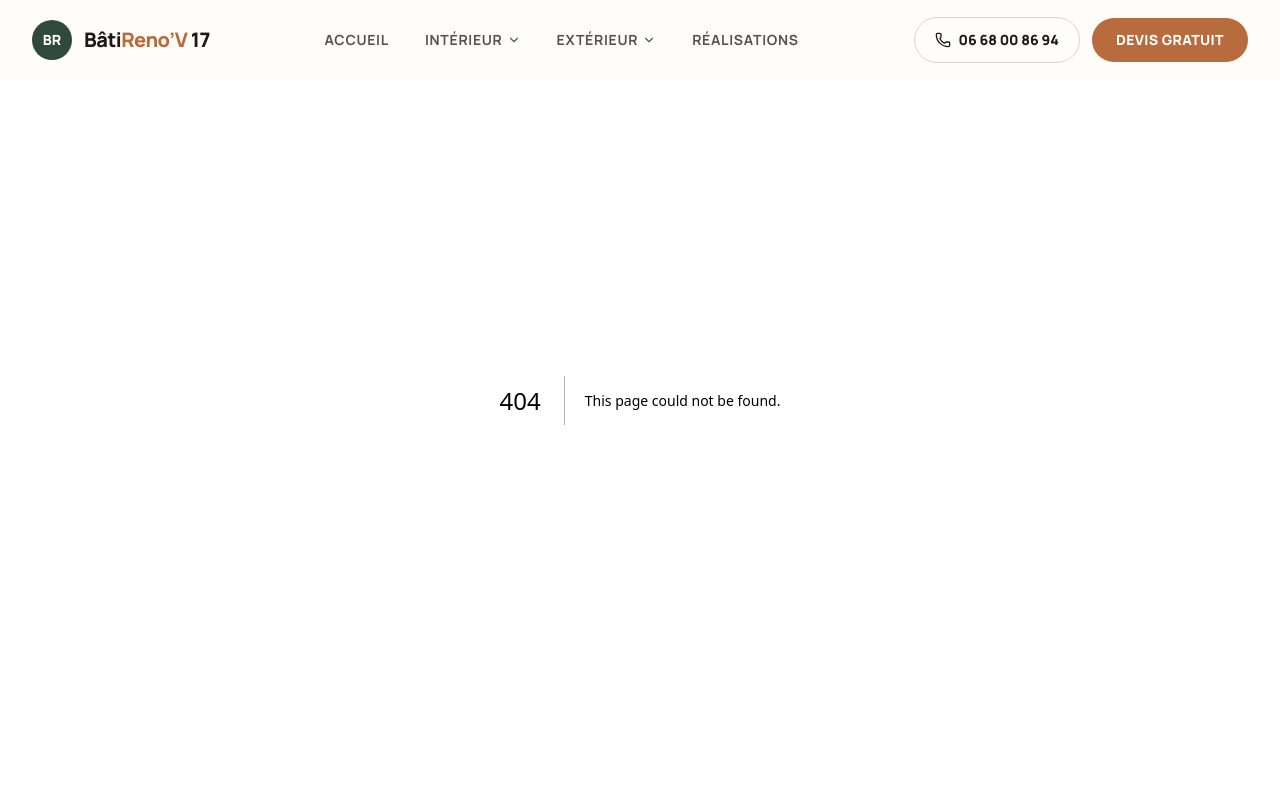
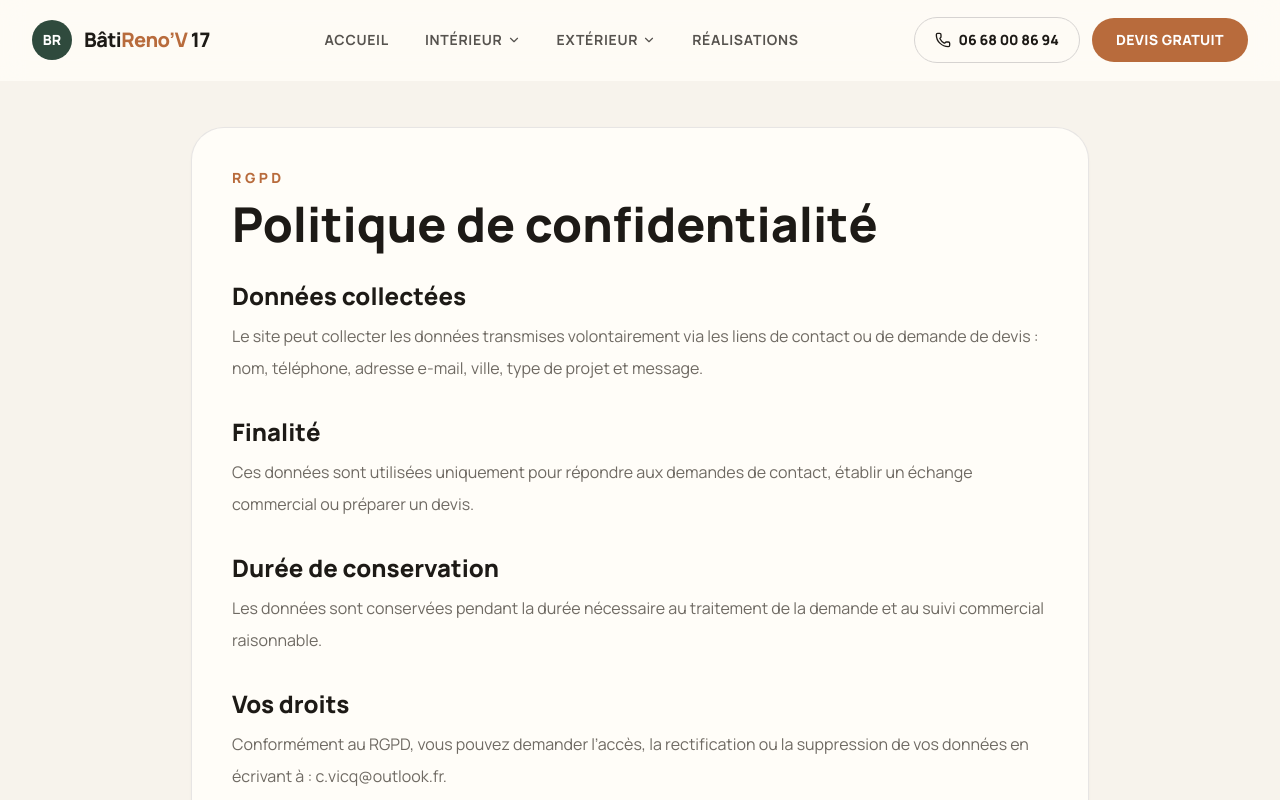
Before and after one commit to Virginie17/batirenov17, a Next.js app: page /politique-confidentialite in a window 1280 px wide. Before the commit this address had no page. Shown: the top 800 px of the page. Built offline with nearby package versions, Linux system fonts and the light colour scheme.

Commit message:
Ajout page politique confidentialite

```diff
--- /dev/null
+++ b/app/politique-confidentialite/page.tsx
@@ -0,0 +1,22 @@
+export const metadata = {
+  title: "Politique de confidentialité",
+  description: "Politique de confidentialité du site BâtiReno’V17.",
+};
+
+export default function PolitiqueConfidentialitePage() {
+  return (
+    <main className="min-h-screen bg-[#f7f3ec] px-4 pb-20 pt-32 text-[#1d1a16] sm:px-6 lg:px-8">
+      <section className="mx-auto max-w-4xl rounded-[2rem] bg-[#fffdf8] p-8 shadow-sm ring-1 ring-stone-200 sm:p-10">
+        <p className="mb-3 text-sm font-black uppercase tracking-[0.25em] text-[#b86b3c]">RGPD</p>
+        <h1 className="text-4xl font-black sm:text-5xl">Politique de confidentialité</h1>
+        <div className="mt-8 space-y-8 leading-8 text-[#6f6a63]">
+          <section><h2 className="mb-2 text-2xl font-black text-[#1d1a16]">Données collectées</h2><p>Le site peut collecter les données transmises volontairement via les liens de contact ou de demande de devis : nom, téléphone, adresse e-mail, ville, type de projet et message.</p></section>
+          <section><h2 className="mb-2 text-2xl font-black text-[#1d1a16]">Finalité</h2><p>Ces données sont utilisées uniquement pour répondre aux demandes de contact, établir un échange commercial ou préparer un devis.</p></section>
+          <section><h2 className="mb-2 text-2xl font-black text-[#1d1a16]">Durée de conservation</h2><p>Les données sont conservées pendant la durée nécessaire au traitement de la demande et au suivi commercial raisonnable.</p></section>
+          <section><h2 className="mb-2 text-2xl font-black text-[#1d1a16]">Vos droits</h2><p>Conformément au RGPD, vous pouvez demander l’accès, la rectification ou la suppression de vos données en écrivant à : c.vicq@outlook.fr.</p></section>
+          <section><h2 className="mb-2 text-2xl font-black text-[#1d1a16]">Partage des données</h2><p>Les données ne sont pas vendues à des tiers. Elles sont utilisées uniquement par BâtiReno’V17 pour traiter les demandes reçues.</p></section>
+        </div>
+      </section>
+    </main>
+  );
+}
```
